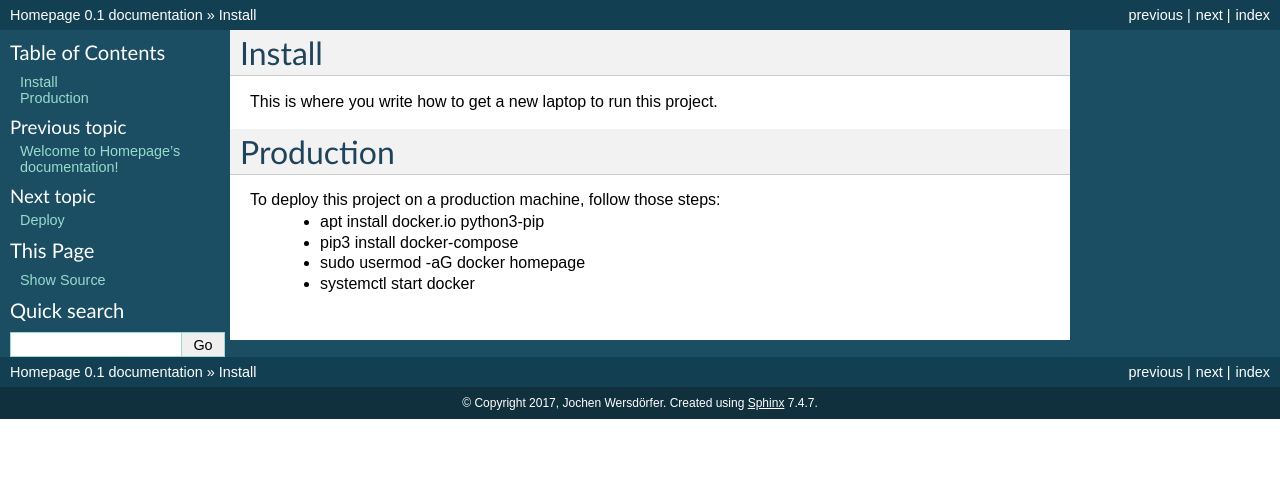
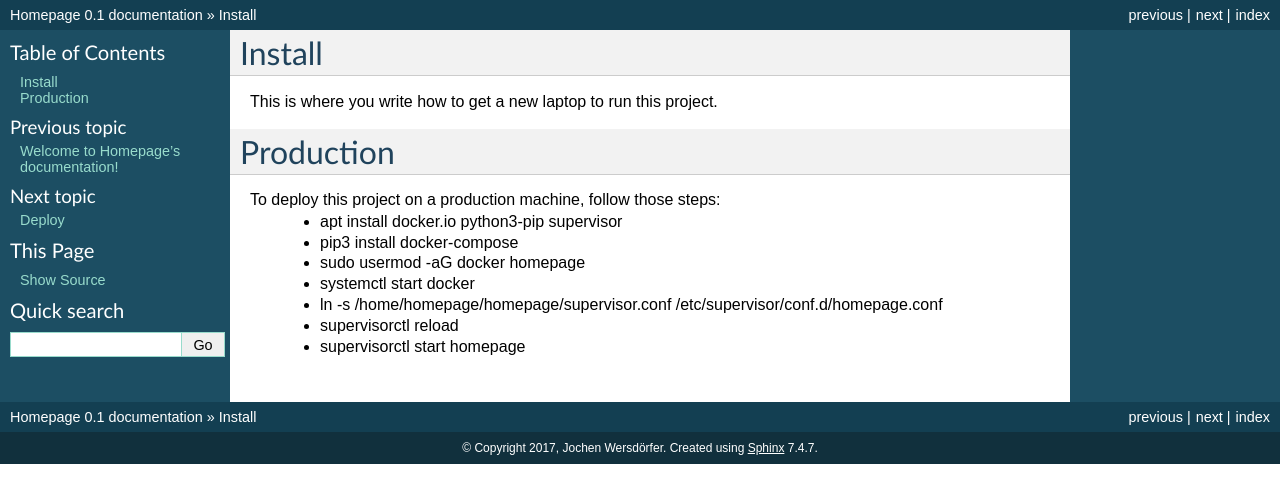
Before and after one commit to ephes/homepage, a Sphinx documentation site: the page built from docs/install.rst, in a window 1280 px wide. Shown: the top 503 px of the page. Built offline with Sphinx 7.4.7, drawn with Linux system fonts in a browser that asks for light colours; pages that are not in the unit, such as notebooks, are missing from menus.

Commit message:
added supervisor doc

```diff
--- a/docs/install.rst
+++ b/docs/install.rst
@@ -7,7 +7,10 @@ Production
 ==========
 
 To deploy this project on a production machine, follow those steps:
- * apt install docker.io python3-pip
+ * apt install docker.io python3-pip supervisor
  * pip3 install docker-compose
  * sudo usermod -aG docker homepage
  * systemctl start docker
+ * ln -s /home/homepage/homepage/supervisor.conf /etc/supervisor/conf.d/homepage.conf
+ * supervisorctl reload
+ * supervisorctl start homepage
```
